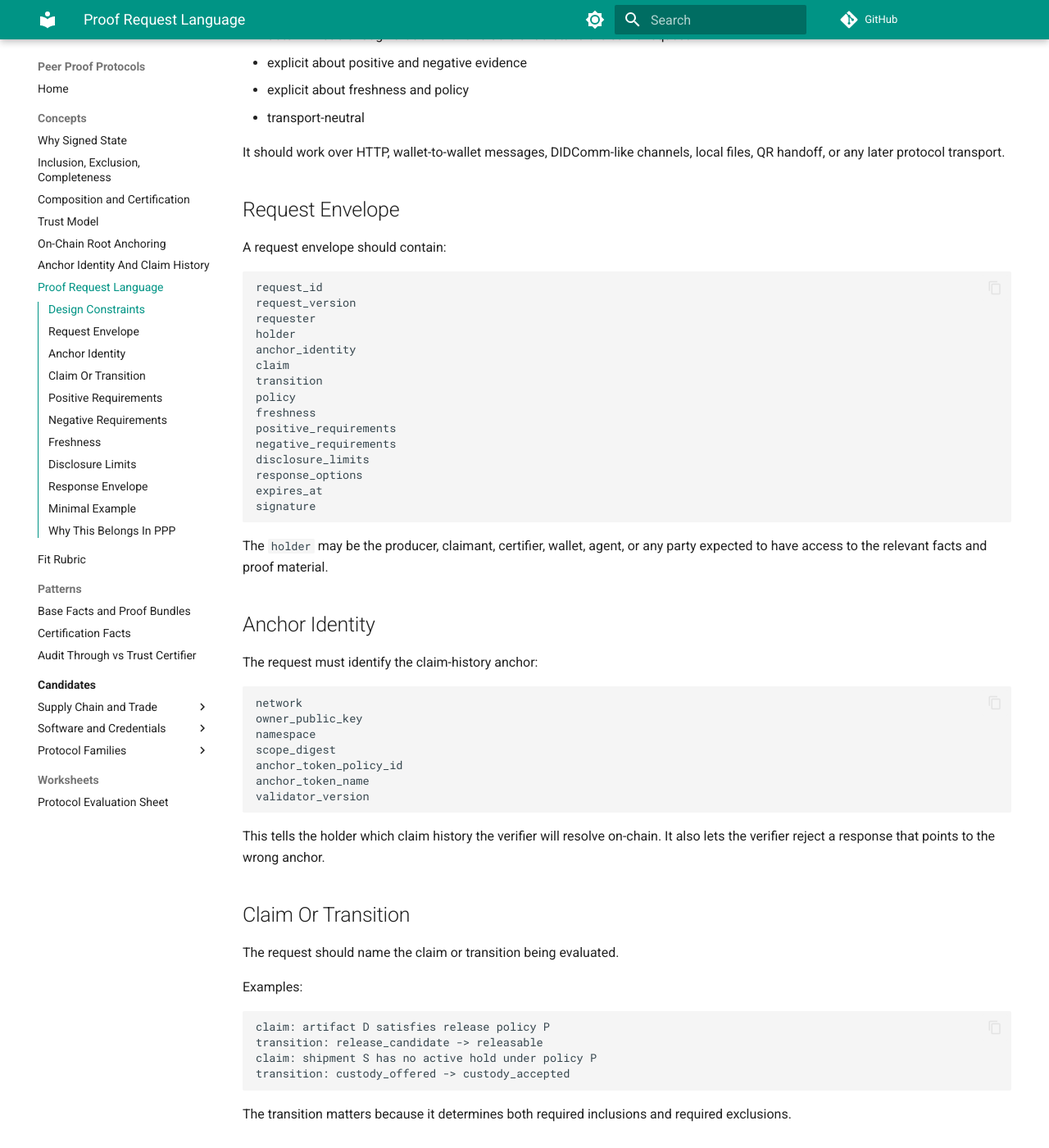
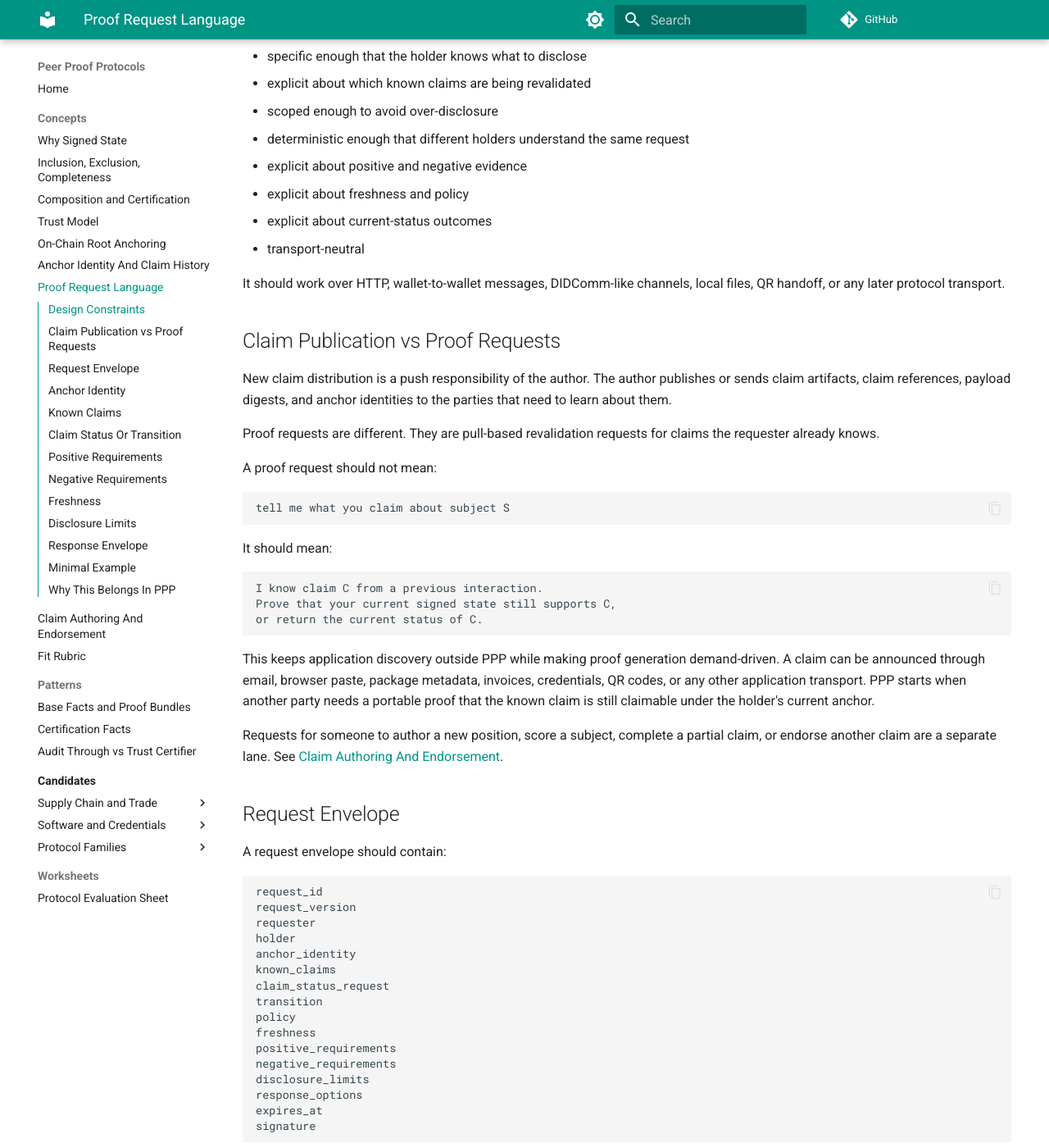
Before and after one commit to lambdasistemi/peer-proof-protocols, an MkDocs documentation site: the page built from docs/concepts/proof-request-language.md, in a window 1280 px wide and 1400 px high, scrolled down 573 px. Shown: the whole window at 82% size. Built offline with MkDocs 1.6.1 and Material for MkDocs 9.7.7, drawn with Linux system fonts in a browser that asks for light colours; comment, search, counter and statistics services are not loaded; some of the changed text lies outside the part shown.

Commit message:
docs: distinguish claim authoring from proof requests

````diff
--- a/docs/concepts/proof-request-language.md
+++ b/docs/concepts/proof-request-language.md
@@ -5,11 +5,17 @@ If proofs are pull-oriented, peers need a small language for asking for them.
 The request language should describe what the verifier needs, not how the
 holder stores its data.
 
+It is not a discovery mechanism. In the normal case, the requester already
+knows something from the past: a claim id, payload digest, event id, old proof
+bundle, certification id, or previous root. The request asks the holder to
+prove whether it still stands behind those known claims under its current
+anchor.
+
 The goal is:
 
 ```text
-given anchor A and transition T,
-return the minimal facts and proofs needed to evaluate T
+given anchor A, known claim references C, and transition T,
+return the minimal facts, proofs, and statuses needed to evaluate T
 ```
 
 ## Design Constraints
@@ -17,14 +23,49 @@ return the minimal facts and proofs needed to evaluate T
 A proof request must be:
 
 - specific enough that the holder knows what to disclose
+- explicit about which known claims are being revalidated
 - scoped enough to avoid over-disclosure
 - deterministic enough that different holders understand the same request
 - explicit about positive and negative evidence
 - explicit about freshness and policy
+- explicit about current-status outcomes
 - transport-neutral
 
 It should work over HTTP, wallet-to-wallet messages, DIDComm-like channels,
 local files, QR handoff, or any later protocol transport.
+
+## Claim Publication vs Proof Requests
+
+New claim distribution is a push responsibility of the author. The author
+publishes or sends claim artifacts, claim references, payload digests, and
+anchor identities to the parties that need to learn about them.
+
+Proof requests are different. They are pull-based revalidation requests for
+claims the requester already knows.
+
+A proof request should not mean:
+
+```text
+tell me what you claim about subject S
+```
+
+It should mean:
+
+```text
+I know claim C from a previous interaction.
+Prove that your current signed state still supports C,
+or return the current status of C.
+```
+
+This keeps application discovery outside PPP while making proof generation
+demand-driven. A claim can be announced through email, browser paste, package
+metadata, invoices, credentials, QR codes, or any other application transport.
+PPP starts when another party needs a portable proof that the known claim is
+still claimable under the holder's current anchor.
+
+Requests for someone to author a new position, score a subject, complete a
+partial claim, or endorse another claim are a separate lane. See
+[Claim Authoring And Endorsement](claim-authoring-and-endorsement.md).
 
 ## Request Envelope
 
@@ -36,7 +77,8 @@ request_version
 requester
 holder
 anchor_identity
-claim
+known_claims
+claim_status_request
 transition
 policy
 freshness
@@ -68,16 +110,41 @@ validator_version
 This tells the holder which claim history the verifier will resolve on-chain.
 It also lets the verifier reject a response that points to the wrong anchor.
 
-## Claim Or Transition
+## Known Claims
 
-The request should name the claim or transition being evaluated.
+The request should identify the claims the requester already knows.
 
 Examples:
 
 ```text
-claim: artifact D satisfies release policy P
+claim id
+payload digest
+event id
+certification id
+artifact digest
+shipment id
+previous root
+previous proof bundle digest
+subject plus fact type
+```
+
+The known-claim reference does not have to reveal the full payload if a digest
+or application identifier is enough for the holder to find the proof material.
+
+A request with no known claim references is an application-specific discovery
+query, not a PPP proof request. Applications may define discovery APIs, but PPP
+should not require holders to expose inventories of private state.
+
+## Claim Status Or Transition
+
+The request should name the known claim status or transition being evaluated.
+
+Examples:
+
+```text
+claim status: artifact D still satisfies release policy P
 transition: release_candidate -> releasable
-claim: shipment S has no active hold under policy P
+claim status: shipment S still has no active hold under policy P
 transition: custody_offered -> custody_accepted
 ```
 
@@ -188,6 +255,7 @@ response_version
 holder
 anchor_identity
 verification_context
+claim_statuses
 disclosed_facts
 inclusion_proofs
 exclusion_proofs
@@ -198,6 +266,24 @@ unsupported_requirements
 current_out_ref_hint
 signature
 ```
+
+For each known claim, the response should classify the current status:
+
+```text
+still_claimed
+revoked
+superseded
+not_currently_claimed
+unknown_claim
+cannot_prove
+not_authorized
+```
+
+`still_claimed` requires enough inclusion, exclusion, freshness, and history
+proofs for the verifier to check the requested policy. `not_currently_claimed`
+is only useful when the holder can prove the required exclusion or replacement
+state. `cannot_prove` is not a failure of honesty; it means the response does
+not satisfy the request.
 
 If the holder cannot satisfy the request, it should return a structured refusal
 or partial response:
@@ -225,6 +311,16 @@ not authorized
     "anchor_token_policy_id": "policy-id",
     "anchor_token_name": "token-name"
   },
+  "known_claims": [
+    {
+      "claim_id": "release-claim-123",
+      "fact_type": "build_succeeded",
+      "subject": "artifact-digest",
+      "payload_digest": "claim-payload-digest",
+      "previous_root": "old-root-hash",
+      "requested_status": "still_claimed"
+    }
+  ],
   "transition": {
     "from": "release_candidate",
     "to": "releasable",
--- a/mkdocs.yml
+++ b/mkdocs.yml
@@ -58,6 +58,7 @@ nav:
       - On-Chain Root Anchoring: concepts/on-chain-root-anchoring.md
       - Anchor Identity And Claim History: concepts/anchor-identity-and-claim-history.md
       - Proof Request Language: concepts/proof-request-language.md
+      - Claim Authoring And Endorsement: concepts/claim-authoring-and-endorsement.md
       - Fit Rubric: concepts/fit-rubric.md
   - Patterns:
       - Base Facts and Proof Bundles: patterns/base-facts-and-proof-bundles.md
````
Also changed, not shown: docs/concepts/anchor-identity-and-claim-history.md (+19 -4 lines), docs/concepts/claim-authoring-and-endorsement.md (added, +175 -0 lines), docs/index.md (+2 -0 lines).
